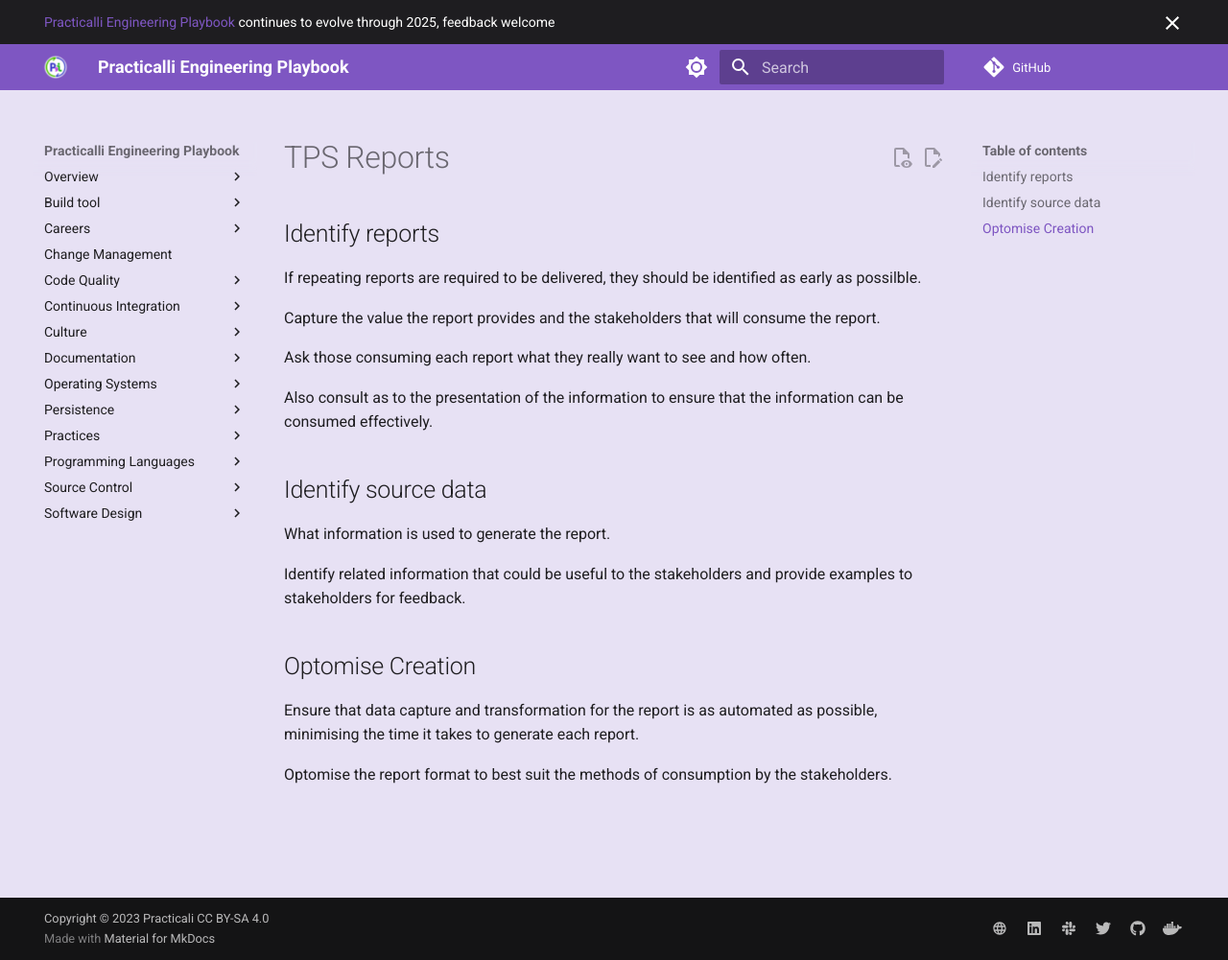
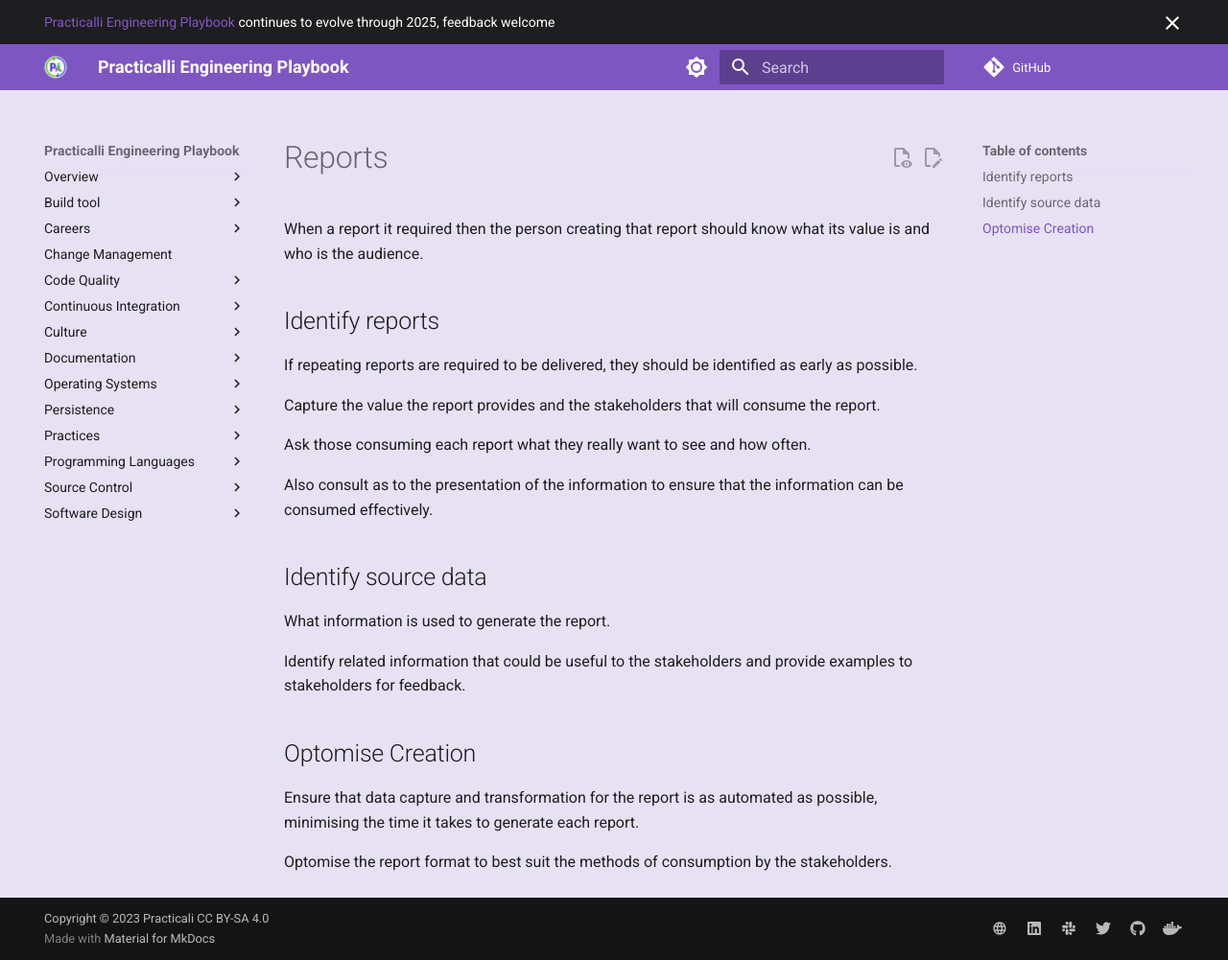
Before and after one commit to practicalli/engineering-playbook, an MkDocs documentation site: the page built from docs/practices/reports.md, in a window 1280 px wide and 1001 px high. Shown: the whole window at 96% size. Built offline with MkDocs 1.6.1 and Material for MkDocs 9.7.7, drawn with Linux system fonts in a browser that asks for light colours; plug-ins that fetch from the network failed and are left out; comment, search, counter and statistics services are not loaded.

Commit message:
practices: rename and update reports page

```diff
--- a/docs/practices/tps-reports.md
+++ b/docs/practices/reports.md
@@ -1,9 +1,13 @@
-# TPS Reports
+# Reports
+
+When a report it required then the person creating that report should know what its value is and who is the audience.
+
+
 
 
 ## Identify reports
 
-If repeating reports are required to be delivered, they should be identified as early as possilble.
+If repeating reports are required to be delivered, they should be identified as early as possible.
 
 Capture the value the report provides and the stakeholders that will consume the report.
 
@@ -11,14 +15,12 @@ Ask those consuming each report what they really want to see and how often.
 
 Also consult as to the presentation of the information to ensure that the information can be consumed effectively.
 
-
 ## Identify source data
 
 What information is used to generate the report.
 
 Identify related information that could be useful to the stakeholders and provide examples to stakeholders for feedback.
 
-
 ## Optomise Creation
 
 Ensure that data capture and transformation for the report is as automated as possible, minimising the time it takes to generate each report.
```
